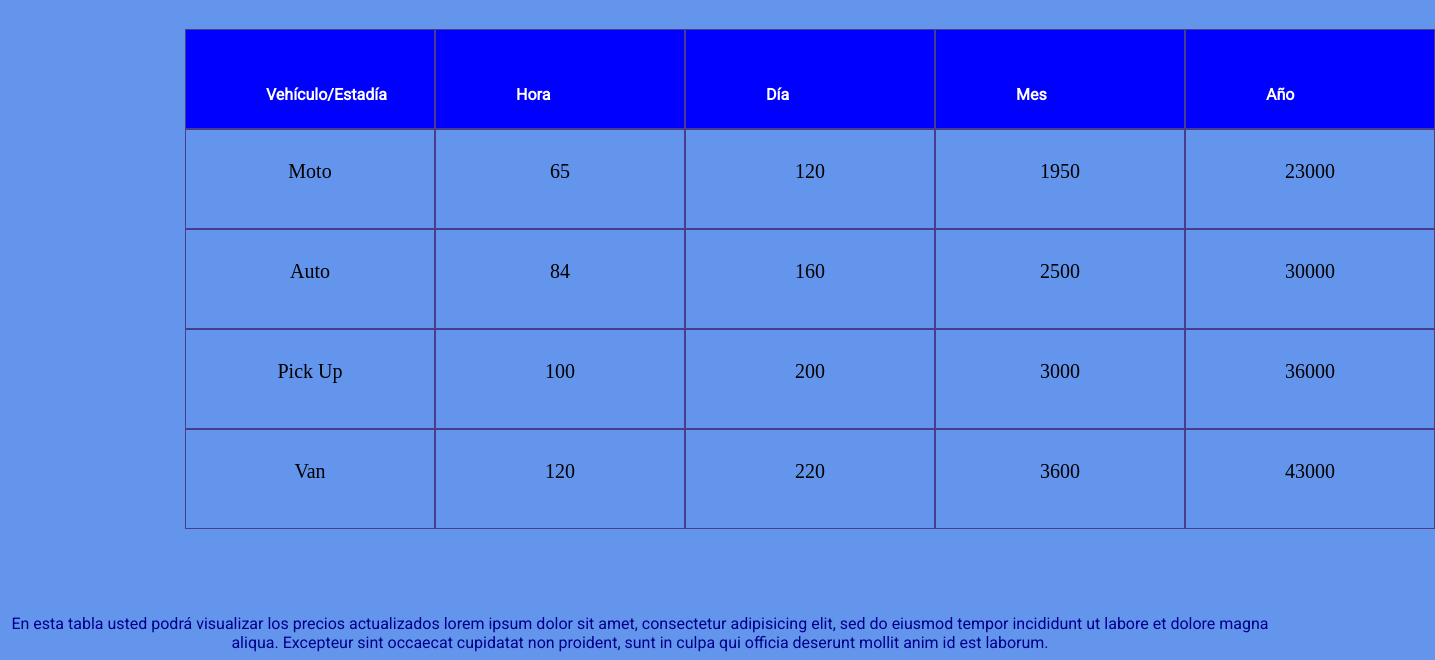
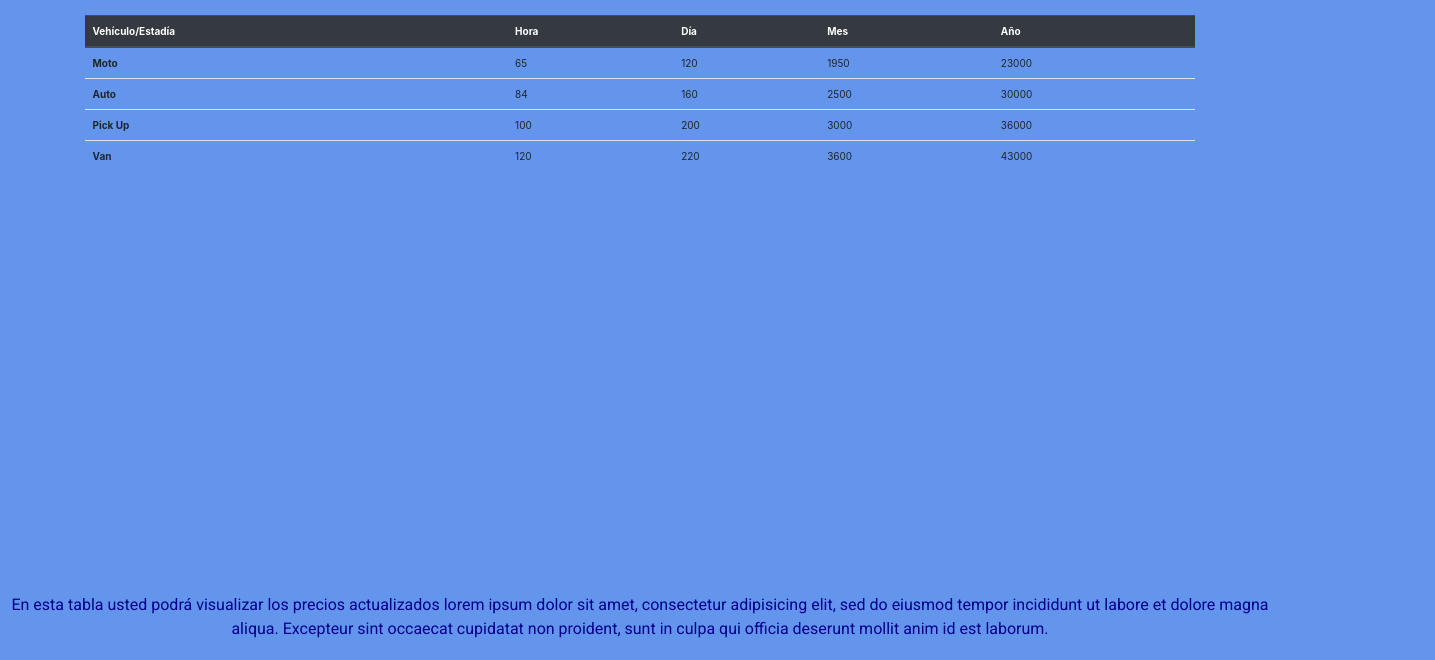
Before and after one commit to srisposi/elMecanico, a plain HTML site: page pages/precios.html in a window 1280 px wide. Shown: the part 288-948 px from the top of the page, 1435 px wide, since content can reach past the window. Drawn offline with nearby package versions, Linux system fonts and the light colour scheme.

Commit message:
Bootstrap

```diff
--- a/css/styles.css
+++ b/css/styles.css
@@ -20,6 +20,10 @@ html{
     background-color: cornflowerblue;
 }
 
+.background{
+    background-color: cornflowerblue;
+}
+
 /* ================================================================= */
 
 /* ================================================================= */
@@ -31,6 +35,7 @@ html{
     width: 100%;
     height: 20vh;
     display: grid;
+    z-index: 1;
 
     grid-template-columns: repeat(15, auto);
     grid-template-rows: 62px auto auto;
--- a/pages/precios.html
+++ b/pages/precios.html
@@ -6,10 +6,11 @@
     <meta name="viewport" content="width=device-width, initial-scale=1.0">
     <link rel="icon" href="favicon/elmecanico.ico"><!-- Link del icono -->
     <title>El Mecánico</title>
+    <link rel="stylesheet" href="https://cdn.jsdelivr.net/npm/bootstrap@4.6.0/dist/css/bootstrap.min.css">
     <link rel="stylesheet" href="../css/styles.css"><!-- Link de la hoja de estilos css -->
 </head>
 
-<body>
+<body class="background">
         <!-- Estructura del body -->
     <header class="header"><!-- Encabezado donde tendremos el logotipo, nombre, un buscador y la barra de navegación -->
         <div class="header__logo">
@@ -37,41 +38,52 @@
     </header>
 
     <main class="contenedorPrecios__grid">
-
         <div class="contenedorPrecios__titulo--grid">
             <h1>Precios</h1>
         </div>
 
-        <section class="contenedorPrecios__tablaPrecios--grid"><!-- Sección 3 - Donde figuran los precios del establecimiento -->
-            <p class="grid__title">Vehículo/Estadía</p>
-            <p class="grid__title">Hora</p>
-            <p class="grid__title">Día</p>
-            <p class="grid__title">Mes</p>
-            <p class="grid__title">Año</p>
-
-            <p>Moto</p>
-            <p>65</p>
-            <p>120</p>
-            <p>1950</p>
-            <p>23000</p>
-
-            <p>Auto</p>
-            <p>84</p>
-            <p>160</p>
-            <p>2500</p>
-            <p>30000</p>
-
-            <p>Pick Up</p>
-            <p>100</p>
-            <p>200</p>
-            <p>3000</p>
-            <p>36000</p>
-
-            <p>Van</p>
-            <p>120</p>
-            <p>220</p>
-            <p>3600</p>
-            <p>43000</p>
+        <section class="container"><!-- Sección 3 - Donde figuran los precios del establecimiento -->
+            <table class="table">
+                <thead class="thead-dark">
+                    <tr>
+                        <th scope="col">Vehículo/Estadía</th>
+                        <th scope="col">Hora</th>
+                        <th scope="col">Día</th>
+                        <th scope="col">Mes</th>
+                        <th scope="col">Año</th>
+                    </tr>
+                </thead>
+                <tbody>
+                    <tr>
+                        <th scope="row">Moto</th>
+                        <td>65</td>
+                        <td>120</td>
+                        <td>1950</td>
+                        <td>23000</td>
+                    </tr>
+                    <tr>
+                        <th scope="row">Auto</th>
+                        <td>84</td>
+                        <td>160</td>
+                        <td>2500</td>
+                        <td>30000</td>
+                    </tr>
+                    <tr>
+                        <th scope="row">Pick Up</th>
+                        <td>100</td>
+                        <td>200</td>
+                        <td>3000</td>
+                        <td>36000</td>
+                    </tr>
+                    <tr>
+                        <th scope="row">Van</th>
+                        <td>120</td>
+                        <td>220</td>
+                        <td>3600</td>
+                        <td>43000</td>
+                    </tr>
+                </tbody>
+            </table>
         </section>
         <section class="contenedorPrecios__parrafo--grid">
             <p>En esta tabla usted podrá visualizar los precios actualizados lorem ipsum dolor
@@ -79,7 +91,8 @@
                 et dolore magna aliqua. Excepteur sint occaecat cupidatat non proident, sunt in
                 culpa qui officia deserunt mollit anim id est laborum.</p>
         </section>
-
+        <script src="https://code.jquery.com/jquery-3.5.1.slim.min.js" crossorigin="anonymous"></script>
+        <script src="https://cdn.jsdelivr.net/npm/bootstrap@4.6.0/dist/js/bootstrap.bundle.min.js" crossorigin="anonymous"></script>
     </main>
 
 
```
Also changed, not shown: index.html (+43 -26 lines), pages/iniciar-sesion.html (+28 -16 lines).
